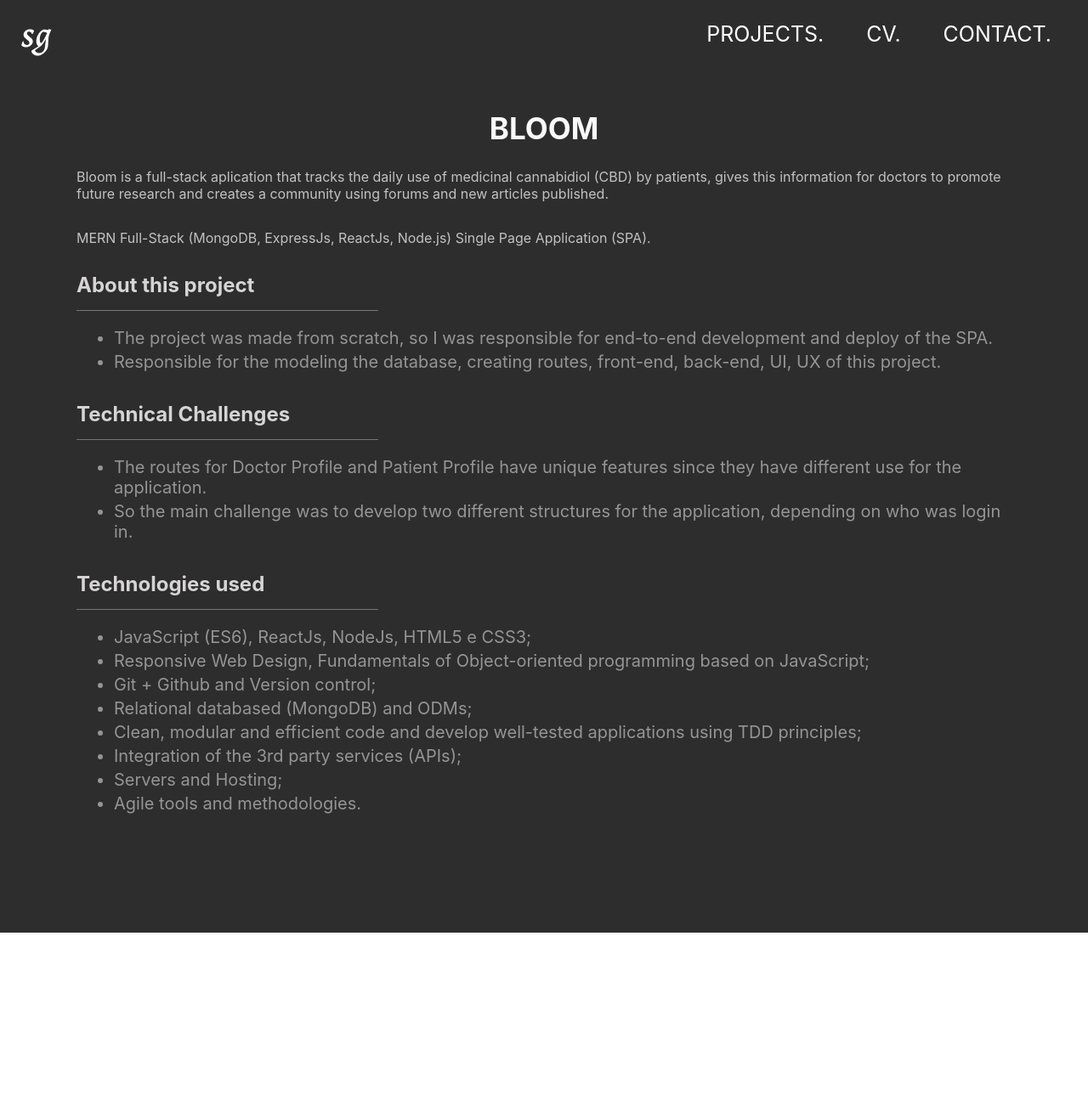
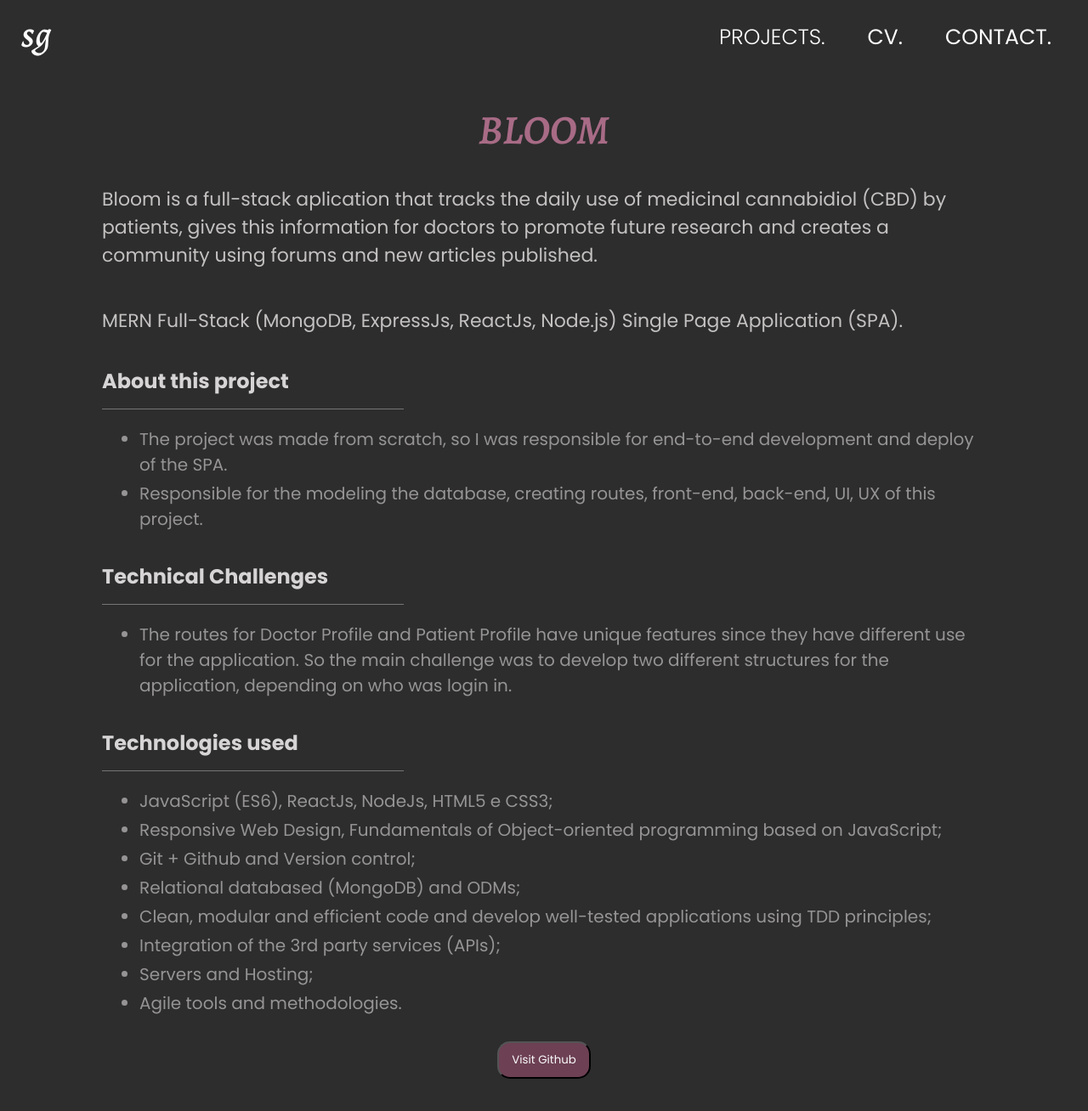
Before and after one commit to simoneguimaraes/portfolio-simone, a React (Create React App) app: page /projects in a window 1280 px wide. Shown: the top 1308 px of the page at 85% size. Before the commit the page ends 1098 px from the top, so only its background shows below. Built offline with nearby package versions, Linux system fonts and the light colour scheme.

Commit message:
finished project one

```diff
--- a/src/components/Navbar/Navbar.css
+++ b/src/components/Navbar/Navbar.css
@@ -14,11 +14,14 @@
 .items-navbar li {
     margin: 5px 25px;
     color: white;
+
 }
 
 .items-navbar a {
   text-decoration: none;
   color: white;
+  font-weight: 300;
+  font-family: Poppins;
 }
 
 .items-navbar:hover {
--- a/src/components/ProjectsSection/ProjectsSection.css
+++ b/src/components/ProjectsSection/ProjectsSection.css
@@ -4,7 +4,7 @@
     min-width: 90vw;
     display: flex;
     flex-direction: column;
-    padding: 120px 90px;
+    padding: 120px 120px 50px 120px;
 }
 
 * {
@@ -31,6 +31,7 @@
 
 .project-container p {
     color: #c4c1c1;
+    font-size: 22px;
 }
 
 .project-container li {
@@ -44,6 +45,29 @@
 
 .project-container h1 {
     display: flex;
-    margin: 10px;
-    font-size: 35px;
+    margin: 0px 10px 10px 10px;
+    font-size: 48px;
+    color: hsl(334, 26%, 54%);
+  font-family: 'Alegreya', serif;
 }
+
+.project-link {
+    color: #f9f9f9;
+    display: flex;
+    justify-content: center;
+    text-decoration: none;
+    font-family: 'Poppins', sans-serif;
+  }
+
+  .project-button {
+    width: fit-content;
+    background-color: hsl(334, 26%, 34%);
+    border-radius: 15px;
+    padding: 10px 15px;
+    margin-top: 10px;
+  }
+
+  .project-button-div {
+    display: flex;
+    justify-content: center;
+}
--- a/src/components/ProjectsSection/ProjectsSection.js
+++ b/src/components/ProjectsSection/ProjectsSection.js
@@ -1,40 +1,73 @@
-import "./ProjectsSection.css"
+import "./ProjectsSection.css";
 
 function ProjectsSection() {
   return (
-  <div className="project-container">
+    <div className="project-container">
       <h1 className="project-title">BLOOM</h1>
-      <p>Bloom is a full-stack aplication that tracks the daily use of medicinal cannabidiol (CBD) by patients,
-        gives this information for doctors to promote future research and creates a community using forums and new articles published.
+      <p>
+        Bloom is a full-stack aplication that tracks the daily use of medicinal
+        cannabidiol (CBD) by patients, gives this information for doctors to
+        promote future research and creates a community using forums and new
+        articles published.
       </p>
-      <p>MERN Full-Stack (MongoDB, ExpressJs, ReactJs, Node.js) Single Page Application (SPA).</p>
+      <p>
+        MERN Full-Stack (MongoDB, ExpressJs, ReactJs, Node.js) Single Page
+        Application (SPA).
+      </p>
       <h2 className="project-about">About this project</h2>
       <div className="border"></div>
       <ul className="project-list-itens">
-      <li>The project was made from scratch, so I was responsible for end-to-end development and deploy of the SPA.</li>
-      <li>Responsible for the modeling the database, creating routes, front-end, back-end, UI, UX of this project.</li>
+        <li>
+          The project was made from scratch, so I was responsible for end-to-end
+          development and deploy of the SPA.
+        </li>
+        <li>
+          Responsible for the modeling the database, creating routes, front-end,
+          back-end, UI, UX of this project.
+        </li>
       </ul>
       <h2 className="project-challenge">Technical Challenges</h2>
       <div className="border"></div>
       <ul className="project-list-itens">
-      <li>The routes for Doctor Profile and Patient Profile have unique features since they have different use for the application.</li>
-      <li>So the main challenge was to develop two different structures for the application, depending on who was login in.</li>
+        <li>
+          The routes for Doctor Profile and Patient Profile have unique features
+          since they have different use for the application.
+          So the main challenge was to develop two different structures for the
+          application, depending on who was login in.
+        </li>
       </ul>
       <h2 className="project-tech">Technologies used</h2>
 
       <div className="border"></div>
-        <ul className="project-list-itens">
+      <ul className="project-list-itens">
         <li>JavaScript (ES6), ReactJs, NodeJs, HTML5 e CSS3;</li>
-        <li>Responsive Web Design, Fundamentals of Object-oriented programming based on JavaScript;</li>
+        <li>
+          Responsive Web Design, Fundamentals of Object-oriented programming
+          based on JavaScript;
+        </li>
         <li>Git + Github and Version control;</li>
         <li>Relational databased (MongoDB) and ODMs;</li>
-        <li>Clean, modular and efficient code and develop well-tested applications using TDD principles;</li>
+        <li>
+          Clean, modular and efficient code and develop well-tested applications
+          using TDD principles;
+        </li>
         <li>Integration of the 3rd party services (APIs);</li>
         <li>Servers and Hosting;</li>
         <li>Agile tools and methodologies.</li>
       </ul>
-  </div>
-  )
+      <div className="project-button-div">
+        <button className="project-button">
+          <a
+            className="project-link"
+            href="https://github.com/simoneguimaraes/app-bloom-client" target="_blank"
+            rel="noreferrer"
+          >
+            Visit Github
+          </a>
+        </button>
+      </div>
+    </div>
+  );
 }
 
 export default ProjectsSection;
--- a/src/components/assets/styles/Global.css
+++ b/src/components/assets/styles/Global.css
@@ -1,8 +1,6 @@
 body {
     margin: 0;
-    font-family: -apple-system, BlinkMacSystemFont, 'Segoe UI', 'Roboto', 'Oxygen',
-      'Ubuntu', 'Cantarell', 'Fira Sans', 'Droid Sans', 'Helvetica Neue',
-      sans-serif;
+    font-family: 'Poppins', sans-serif;
     -webkit-font-smoothing: antialiased;
     -moz-osx-font-smoothing: grayscale;
   }
```
